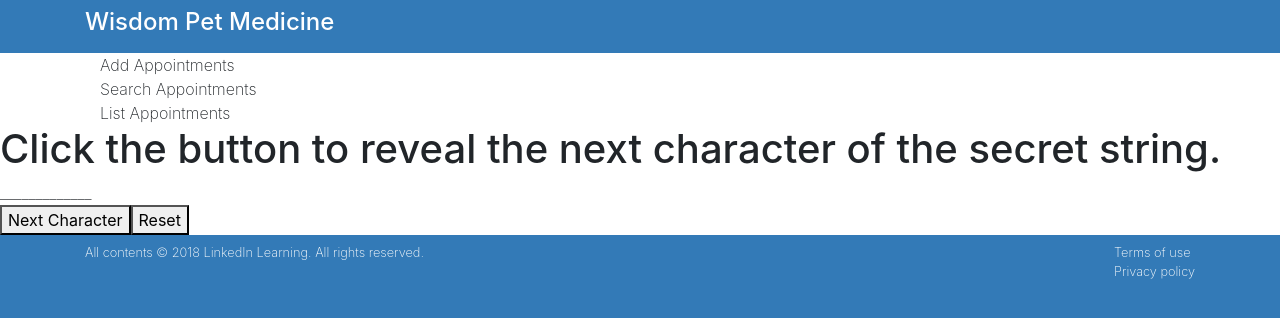
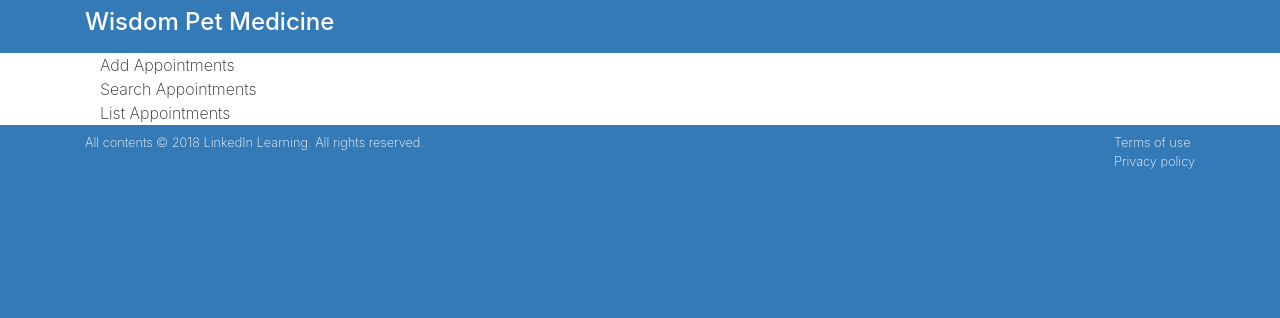
Before and after one commit to alefinvest/my-app-code-example, a React (Create React App) app: page / in a window 1280 px wide. Shown: the top 318 px of the page. Built offline with nearby package versions, Linux system fonts and the light colour scheme.

Commit message:
Remove Unused Component WorldRevial

```diff
--- a/src/components/App.js
+++ b/src/components/App.js
@@ -1,5 +1,4 @@
 import React from 'react';
-import WordReveal from "./WordReveal";
 import '../css/App.css';
 
 class App extends React.Component {
@@ -17,7 +16,6 @@ class App extends React.Component {
             </div>
           </div>
         </div>
-        <WordReveal str="NotABigSecret" />
       </main>
     );
   }
--- a/src/components/WordReveal.js
+++ /dev/null
@@ -1,25 +0,0 @@
-import React, { useState } from "react";
-
-const WordReveal = ({ str }) => {
-  const [wordIndex, setWordIndex] = useState(-1);
-  return (
-    <div>
-      <h1>
-        Click the button to reveal the next character of the secret string.
-      </h1>
-      <div>
-        {str.split("").map((character, index) => {
-          if (index > wordIndex)
-            return <span key={`${character}${index}`}>_</span>;
-          return <span>{character}</span>;
-        })}
-      </div>
-      <button onClick={() => setWordIndex(wordIndex + 1)}>
-        Next Character
-      </button>
-      <button onClick={() => setWordIndex(-1)}>Reset</button>
-    </div>
-  );
-};
-
-export default WordReveal;
```
